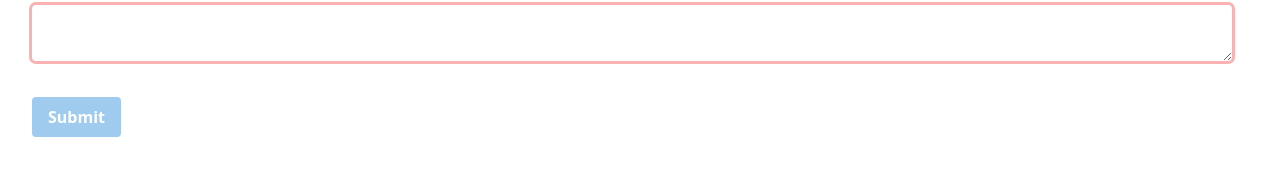
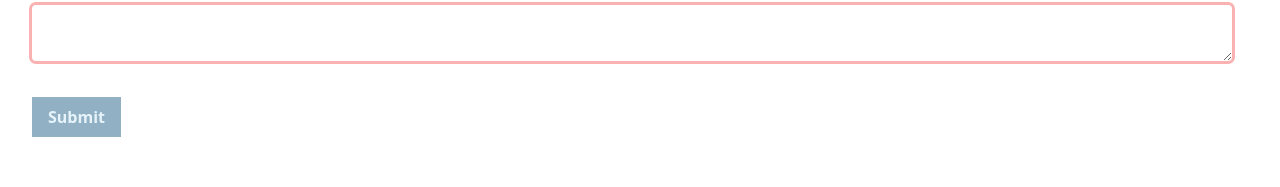
Before and after one commit to Diluv/Diluv-Website, a Next.js app: page /games/1/1/create in a window 1280 px wide. Shown: the part 328-515 px from the top of the page. Built offline with nearby package versions, Linux system fonts and the light colour scheme; what axios-auth-refresh, tailwindcss-elevation, tailwindcss-spinner, tailwindcss-triangle-after would draw is missing.

Commit message:
made buttons uniform

```diff
--- a/src/pages/games/[game_slug]/[project_types_slug].tsx
+++ b/src/pages/games/[game_slug]/[project_types_slug].tsx
@@ -19,7 +19,7 @@ const ProjectTypePage: NextPage<Props> = ({gameSlug, projectType, projects, erro
       <div className="flex">
         <h2 className="flex-grow text-center text-4xl font-bold pb-2">{projectType.name}</h2>
         <Link href={`/games/${gameSlug}/${projectType.slug}/create`}>
-          <button className="bg-diluv-500 hover:bg-diluv-700 text-white font-bold py-2 px-4 rounded m-4">
+          <button className="bg-blue-700 hover:bg-blue-500 text-diluv-200 hover:text-white font-bold py-2 px-4 m-4 duration-200 ease-in">
             Create Project
           </button>
         </Link>
--- a/src/pages/games/[game_slug]/[project_types_slug]/[project_slug]/upload.tsx
+++ b/src/pages/games/[game_slug]/[project_types_slug]/[project_slug]/upload.tsx
@@ -111,7 +111,7 @@ function ProjectUploadFilePage({gameSlug, projectTypesSlug, projectSlug}: Props)
               </div>
             </div>
             <button
-              className="bg-blue-500 hover:bg-blue-700 text-white font-bold py-2 px-4 rounded focus:outline-none focus:shadow-outline duration-200 ease-in disabled:opacity-50 disabled:cursor-not-allowed"
+              className="bg-blue-700 disabled:bg-diluv-700 hover:bg-blue-500 text-diluv-200 hover:text-white font-bold p-2 duration-200 ease-in disabled:opacity-50 disabled:cursor-not-allowed"
               disabled={!formData.validChangelog || !formData.file}
               type="button"
               onClick={_ => onSubmit(gameSlug, projectTypesSlug, projectSlug, formData)}>
--- a/src/pages/games/[game_slug]/[project_types_slug]/create.tsx
+++ b/src/pages/games/[game_slug]/[project_types_slug]/create.tsx
@@ -198,7 +198,7 @@ function ProjectCreatePage({gameSlug, projectTypesSlug}: Props) {
             </div>
             <div className="flex items-center justify-between">
               <button
-                className="bg-blue-500 hover:bg-blue-700 text-white font-bold py-2 px-4 rounded focus:outline-none focus:shadow-outline duration-200 ease-in disabled:opacity-50 disabled:cursor-not-allowed"
+                className="bg-blue-700 disabled:bg-diluv-700 hover:bg-blue-500 text-diluv-200 hover:text-white font-bold py-2 px-4 duration-200 ease-in disabled:opacity-50 disabled:cursor-not-allowed"
                 disabled={!formData.valid.name || !formData.valid.summary || !formData.valid.description || !formData.logo}
                 type="button"
                 onClick={_ => onSubmit(gameSlug, projectTypesSlug, formData)}
```
